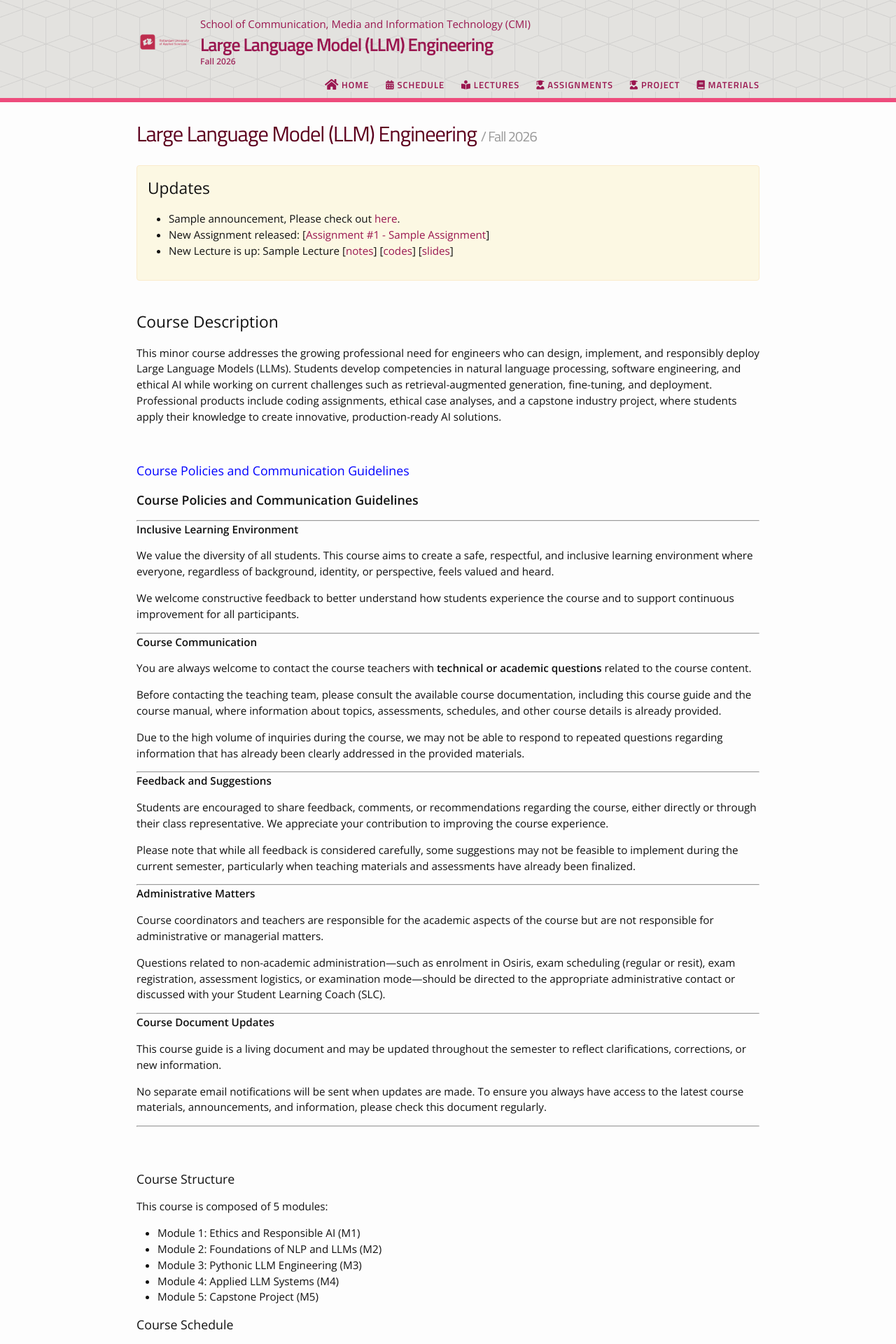
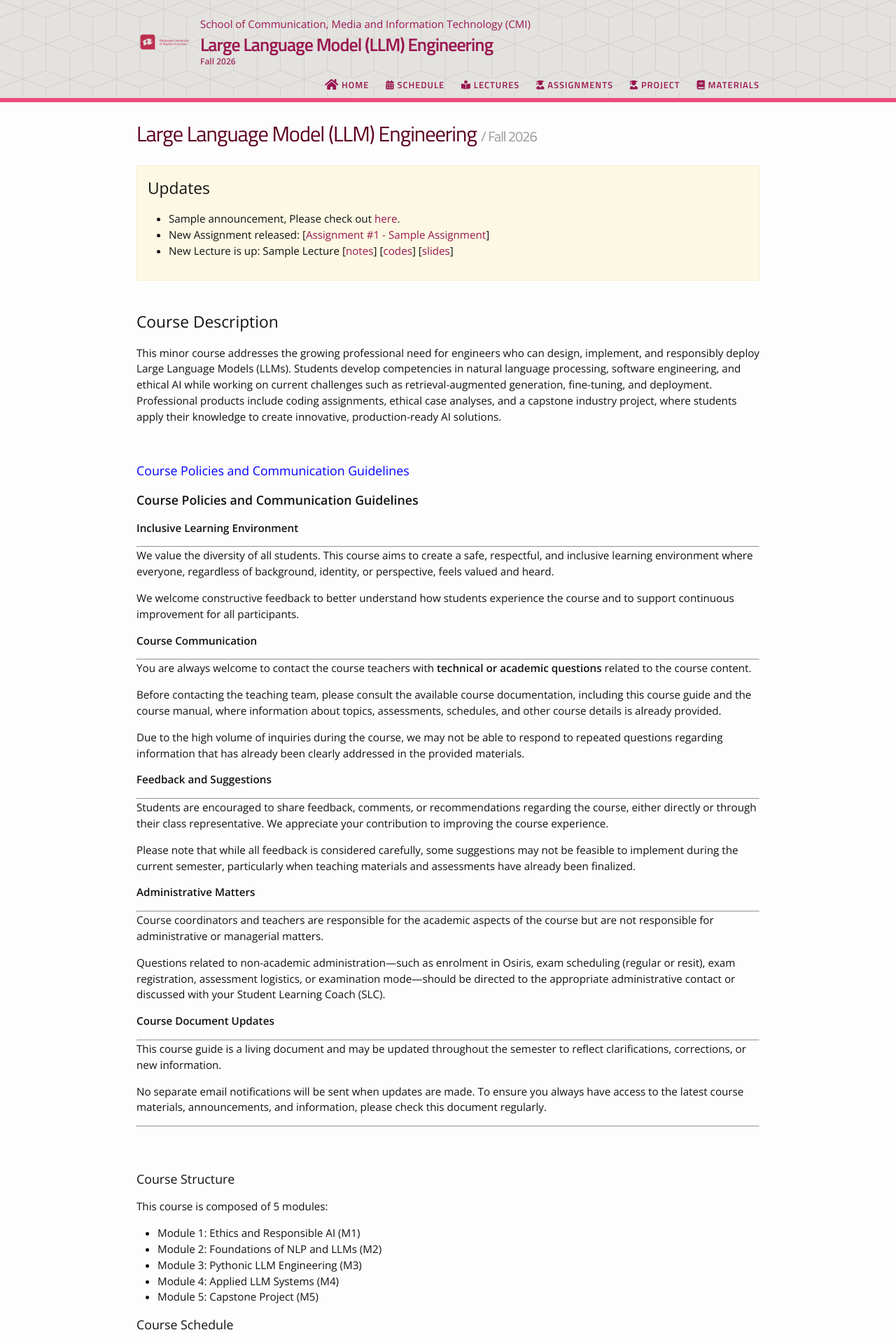
Before and after one commit to BabakBasharirad/llm-engineering, a Jekyll site: the page built from index.md, in a window 1280 px wide. Shown: the top 1920 px of the page at 70% size. Built offline with Jekyll 4.4.1, drawn with Linux system fonts in a browser that asks for light colours; nearby versions of some CDN libraries.

```diff
--- a/index.md
+++ b/index.md
@@ -9,17 +9,19 @@ layout: home
 
 ### **Course Policies and Communication Guidelines**
 
----
 
 #### **Inclusive Learning Environment**
+
+---
 
 We value the diversity of all students. This course aims to create a safe, respectful, and inclusive learning environment where everyone, regardless of background, identity, or perspective, feels valued and heard.
 
 We welcome constructive feedback to better understand how students experience the course and to support continuous improvement for all participants.
 
----
 
 #### **Course Communication**
+
+---
 
 You are always welcome to contact the course teachers with **technical or academic questions** related to the course content.
 
@@ -27,25 +29,27 @@ Before contacting the teaching team, please consult the available course documen
 
 Due to the high volume of inquiries during the course, we may not be able to respond to repeated questions regarding information that has already been clearly addressed in the provided materials.
 
----
+
 
 #### **Feedback and Suggestions**
+
+---
 
 Students are encouraged to share feedback, comments, or recommendations regarding the course, either directly or through their class representative. We appreciate your contribution to improving the course experience.
 
 Please note that while all feedback is considered carefully, some suggestions may not be feasible to implement during the current semester, particularly when teaching materials and assessments have already been finalized.
 
+#### **Administrative Matters**
+
 ---
-
-#### **Administrative Matters**
 
 Course coordinators and teachers are responsible for the academic aspects of the course but are not responsible for administrative or managerial matters.
 
 Questions related to non-academic administration—such as enrolment in Osiris, exam scheduling (regular or resit), exam registration, assessment logistics, or examination mode—should be directed to the appropriate administrative contact or discussed with your Student Learning Coach (SLC).
 
+#### **Course Document Updates**
+
 ---
-
-#### **Course Document Updates**
 
 This course guide is a living document and may be updated throughout the semester to reflect clarifications, corrections, or new information.
 
```
